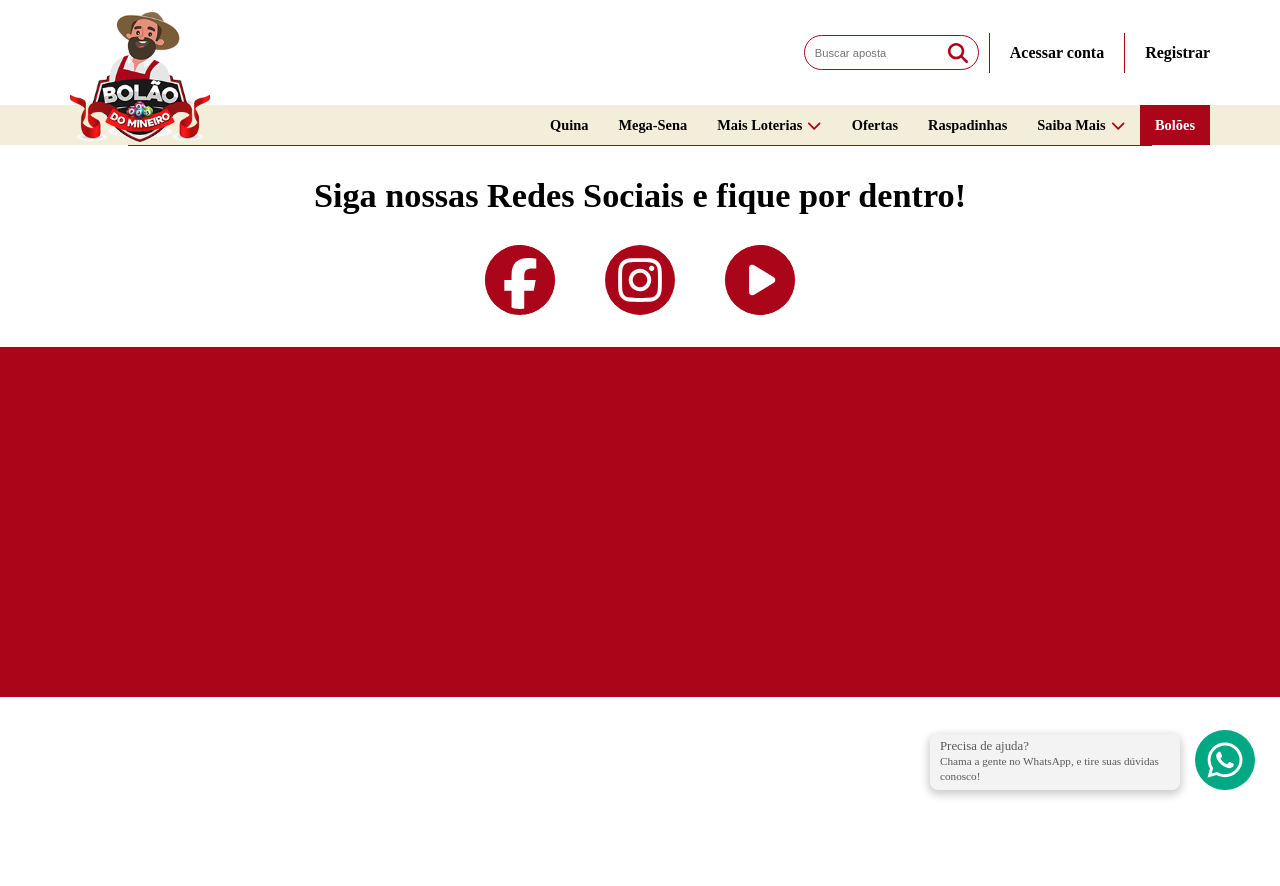
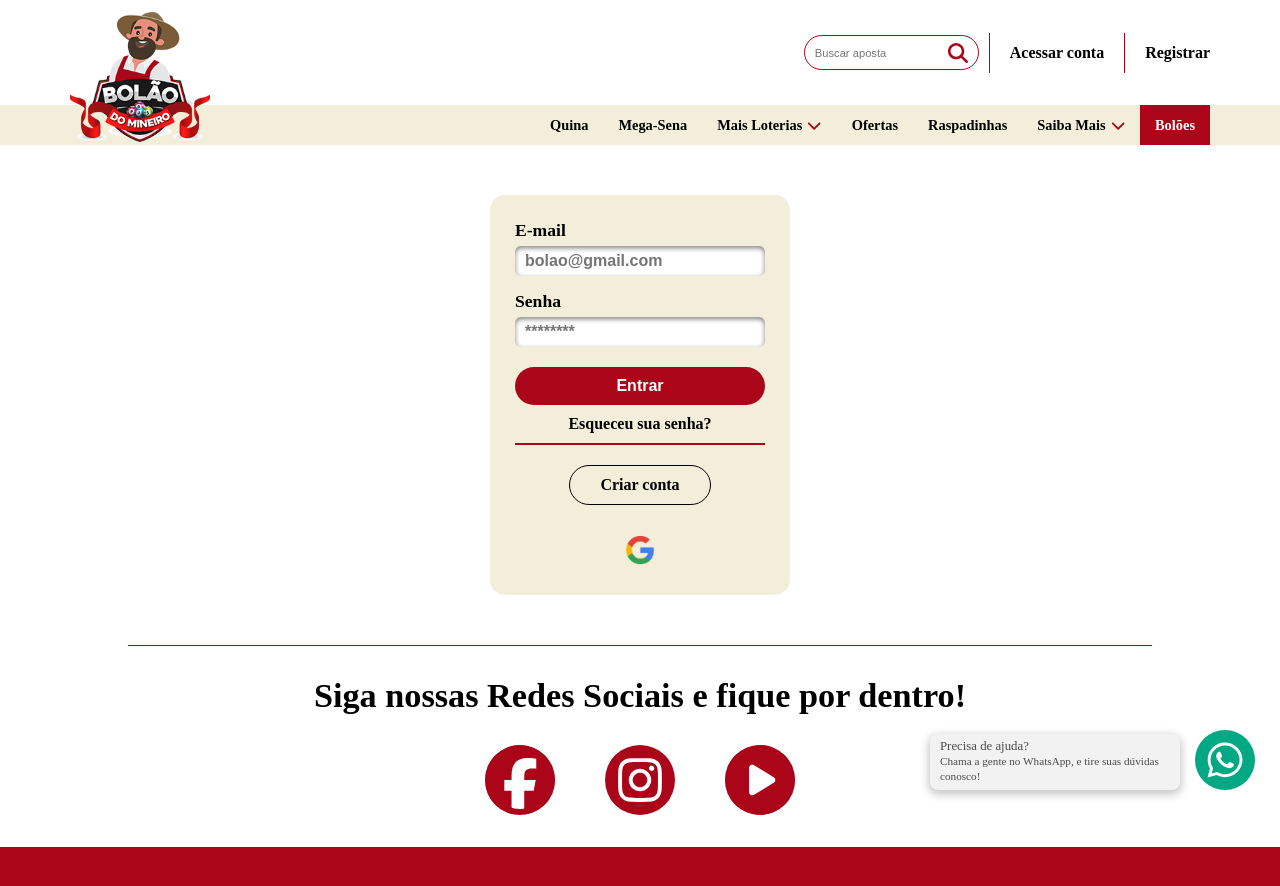
Before and after one commit to bolaodomineiro/app, a React (Vite) app: page /Login in a window 1280 px wide. Shown: the top 886 px of the page. Before the commit the page ends 800 px from the top, so only its background shows below. Built offline with nearby package versions, Linux system fonts and the light colour scheme.

Commit message:
styles: frequently asked questions section

```diff
--- a/src/Rotas.jsx
+++ b/src/Rotas.jsx
@@ -3,6 +3,7 @@ import { Routes, Route } from "react-router-dom";
 import  Home  from "./pages/home/Home";
 import  Rule  from "./pages/regulation/Rule";
 import FaqSection from "./pages/faq/FaqSection.";
+import Login from "./pages/login/Login";
 
 export const Rotas = () => {
 
@@ -12,6 +13,7 @@ export const Rotas = () => {
                 <Route path="/" element={<Home />} />
                 <Route path="/Rule" element={<Rule />} />
                 <Route path="/FaqSection" element={<FaqSection />} />
+                <Route path="/Login" element={<Login />} />
             </Routes>
         </>
     )
--- a/src/components/cards/faqCard/FaqCard.jsx
+++ b/src/components/cards/faqCard/FaqCard.jsx
@@ -36,12 +36,12 @@ const FaqCard = () => {
         })
 
         if(faqId === index && isOpen) {
-            faq[index].classList.remove("active")
             setIsOpen(false)
             setFaqId(null)
+            faq[index].classList.remove("active")
         }else {
+            setIsOpen(true)
             faq[index].classList.add("active")
-            setIsOpen(true)
         }
 
     }
--- a/src/components/cards/faqCard/FaqCardStyles.jsx
+++ b/src/components/cards/faqCard/FaqCardStyles.jsx
@@ -28,9 +28,9 @@ export const ContainerFaq = styled.section`
     }
 
     .faq_description {
-        height:0;
+        max-height:0;
         overflow: hidden;
-        transition: all 0.3s ease;
+        transition: all 0.5s ;
         background-color: #F3EED9;
 
         p {
@@ -41,23 +41,23 @@ export const ContainerFaq = styled.section`
     }
 
     .active {
-        height: 50px;
+        max-height: 500px;
 
-        @media (max-width: 920px) {
-            height: 80px;
-        }
+        // @media (max-width: 920px) {
+        //     height: 80px;
+        // }
 
-        @media (max-width: 616px) {
-            height: 120px;
-        }
+        // @media (max-width: 616px) {
+        //     height: 120px;
+        // }
 
-        @media (max-width: 396px) {
-            height: 150px;
-        }
+        // @media (max-width: 396px) {
+        //     height: 150px;
+        // }
 
-        @media (max-width: 332px) {
-            height: 180px;
-        }
+        // @media (max-width: 332px) {
+        //     height: 180px;
+        // }
 
     }
 
--- a/src/components/header/Header.jsx
+++ b/src/components/header/Header.jsx
@@ -1,18 +1,21 @@
 import React, { useState, useRef } from 'react';
 import Logo from '../../assets/images/logotipo.png';
 import { HeaderContainer, Search_area } from './HeaderStyles';
+import { Link } from 'react-router-dom';
 
 import { FontAwesomeIcon } from '@fortawesome/react-fontawesome';
 import { faMagnifyingGlass, faCartShopping, faBars, faSquareXmark} from '@fortawesome/free-solid-svg-icons';
 import Menu from '../navigation/Menu';
 import Btn from '../button/Btn';
+import {useAuthContext} from "../../context/AuthContext"
 
 
 
 const Header = () => {
 
     const [menu, setMenu] = useState(true);
-    const [Authenticated, setAuthenticated] = useState(false);// trocar valor pelo token de autenticação
+
+    const { Authenticated } = useAuthContext();
 
     const headerRef = useRef(null);
 
@@ -47,12 +50,20 @@ const Header = () => {
                                 </div>
                             ):(
                                 <>
-                                    <a  href="#"
+                                    <Link
+                                        className='link'
+                                        to="/login"
                                         onClick={() => setAuthenticated(!Authenticated)}
                                     >
                                         Acessar conta
-                                    </a>
-                                    <a href="#">Registrar</a>
+                                    </Link>
+
+                                    <Link
+                                        className='link'
+                                        to="/register"
+                                    >
+                                        Registrar
+                                    </Link>
                                 </>
                             )
                         }
--- /dev/null
+++ b/src/context/AuthContext.jsx
@@ -0,0 +1,22 @@
+import React, { createContext, useContext, useState } from 'react'; // importando  o react context
+
+const AuthContext = createContext(); // criando o context
+
+export const AuthProvider = ({ children }) => { // exportando a funçao que farar o provider , passando como paramentro children
+
+    const [Authenticated, setAuthenticated] = useState(false);// trocar valor pelo token de autenticação
+
+
+    return ( // usando e retornando o Appcontext.provider e passando o children, passando valores como props  pelo value
+    <AuthContext.Provider value={{
+        setAuthenticated,
+        Authenticated
+    }}>
+        {children}
+        </AuthContext.Provider>
+    );
+};
+
+export const useAuthContext = () => {
+    return useContext(AuthContext);
+};
--- a/src/main.jsx
+++ b/src/main.jsx
@@ -3,11 +3,15 @@ import ReactDOM from "react-dom/client";
 import App from "./App.jsx";
 import "./index.css";
 import { BrowserRouter } from 'react-router-dom'
+import { AuthProvider } from '../src/context/AuthContext.jsx'
+
 
 ReactDOM.createRoot(document.getElementById("root")).render(
   <React.StrictMode>
-    <BrowserRouter>
-      <App />
-    </BrowserRouter>
+    <AuthProvider>
+      <BrowserRouter>
+        <App />
+      </BrowserRouter>
+    </AuthProvider>
   </React.StrictMode>
 );
--- /dev/null
+++ b/src/pages/login/Login.jsx
@@ -0,0 +1,42 @@
+import  { ContainerLogin } from "./LoginStyles";
+import Btn from "../../components/button/Btn";
+import { Link } from "react-router-dom";
+import Google from "../../assets/images/google.png";
+import {useAuthContext} from "../../context/AuthContext"
+
+const Login = () => {
+
+    const {setAuthenticated } = useAuthContext();
+
+    const hendleSetLimit = () => {
+        event.preventDefault();
+        setAuthenticated(true)
+    }
+
+    return (
+        <ContainerLogin>
+            <form action="#">
+                <div>
+                    <label htmlFor="email">E-mail</label>
+                    <input id="email" type="text" placeholder="bolao@gmail.com" />
+                </div>
+                <div>
+                    <label htmlFor="password">Senha</label>
+                    <input id="password" type="password" placeholder="********" />
+                </div>
+                <Btn
+                    text="Entrar"
+                    onClick={() => hendleSetLimit()}
+                />
+                <div className="forgot">
+                    <Link className="forgot_link">Esqueceu sua senha?</Link>
+                </div>
+                <Link className="register_link" to="/register">Criar conta</Link>
+                <img src={Google} alt="Google" />
+            </form>
+
+        </ContainerLogin>
+    )
+}
+
+export default Login;
--- /dev/null
+++ b/src/pages/login/LoginStyles.jsx
@@ -0,0 +1,114 @@
+import styled from "styled-components";
+
+export const ContainerLogin = styled.section`
+    width: 100%;
+    height: 500px;
+    display: flex;
+    justify-content: center;
+    align-items: center;
+    padding: 10px;
+    background-color: #fff;
+
+    form {
+        display: flex;
+        flex-direction: column;
+        align-items: center;
+        justify-content: center;
+        gap: 10px;
+        width: 300px;
+        height: 400px;
+        border-radius: 15px;
+        background-color: #F3EED9;
+        padding: 20px;
+
+        label {
+            display:block;
+            font-weight: bold;
+            font-size: 1.1rem;
+            padding: 5px 0px;
+            cursor: pointer;
+        }
+
+        input {
+            display: flex;
+            align-items: center;
+            width: 250px;
+            height: 30px;
+            border-radius: 6px;
+            padding-left: 10px;
+            cursor: pointer;
+            color: #000;
+            border: none;
+            font-size: 1rem;
+            font-weight: bold;
+            box-shadow: inset 0px 2px 5px 0px rgba(0, 0, 0, 0.5);
+        }
+
+        input::placeholder {
+            font-size: 1rem;
+            font-weight: bold;
+
+        }
+
+        .forgot{
+            display: flex;
+            align-items: center;
+            justify-content: center;
+            width: 250px;
+            height: 50px;
+            border-bottom: 2px solid #AB0519;
+            padding-bottom: 10px;
+
+            .forgot_link {
+                color: #000;
+                font-weight: bold;
+                font-size: 1rem;
+                text-decoration: none;
+                trasition: all 0.3s ease;
+
+                &:hover {
+                    color: #AB0519;
+                }
+            }
+        }
+
+        button {
+            width: 250px;
+            padding: 10px 0px;
+            margin-top: 10px;
+        }
+
+        .register_link {
+            color: #000;
+            font-weight: bold;
+            font-size: 1rem;
+            transition: all 0.3s ease;
+            border: 1px solid #000;
+            border-radius: 20px;
+            padding: 10px 30px;
+            margin-top: 10px;
+
+            &:hover {
+                color: #AB0519;
+                border: 1px solid #ab0519;
+            }
+        }
+
+        img{
+            width: 50px;
+            height: 50px;
+            border-radius: 50%;
+            margin-top: 10px;
+            cursor: pointer;
+            transition: all 0.3s ease;
+            padding: 2px;
+
+
+            &:hover {
+                background-color: #fff;
+                color: #fff;
+                box-shadow: 0px 2px 6px 0px rgba(0, 0, 0, 0.5);
+            }
+        }
+    }
+`
--- a/src/pages/regulation/RuleStyles.jsx
+++ b/src/pages/regulation/RuleStyles.jsx
@@ -45,6 +45,10 @@ export const Container = styled.section`
             padding: 5px;
             margin-top: 20px;
         }
+
+        @media (max-width: 769px) {
+            width: 90%;
+        }
     }
 
     @keyframes fadeIn {
```
Also changed, not shown: src/assets/images/google.png (added).
